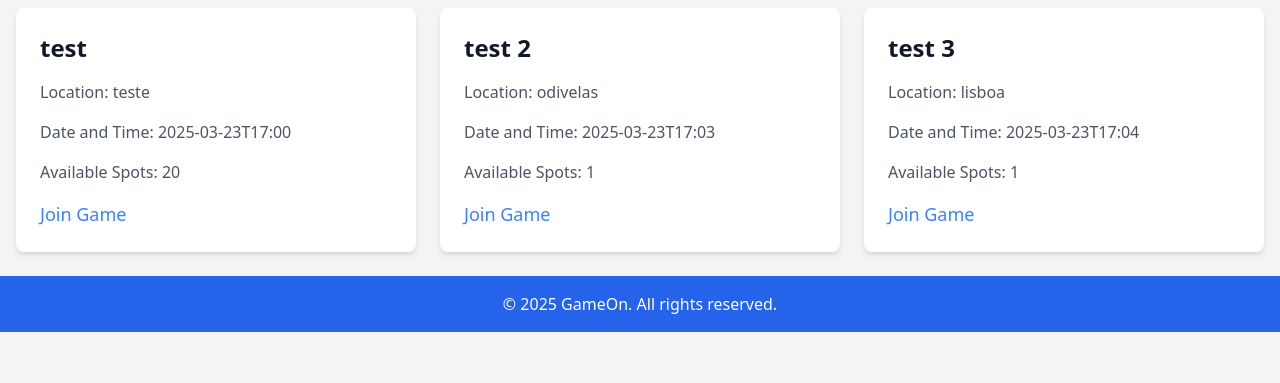
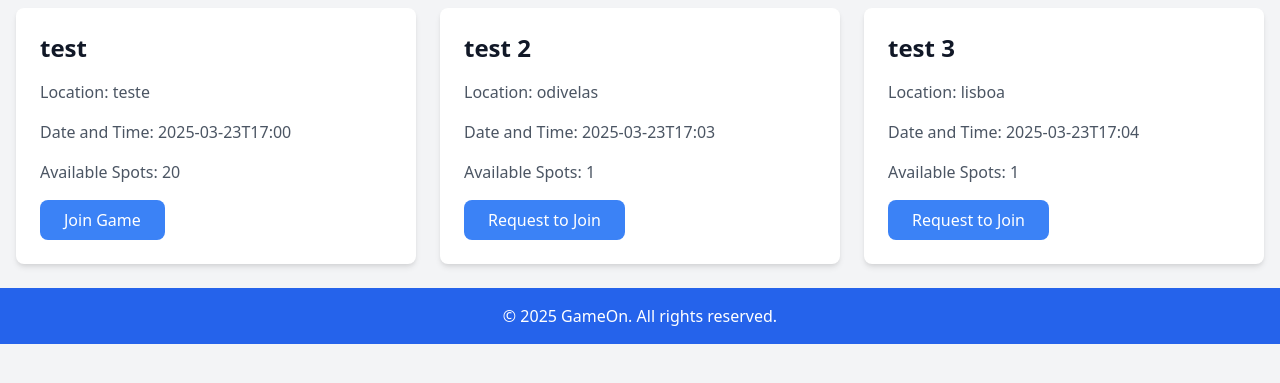
Before and after one commit to Zipex-Dev/GameOn, a Flask app: page /games in a window 1280 px wide. Shown: the part 140-523 px from the top of the page. Run offline with Flask 3, Linux system fonts and the light colour scheme.

Commit message:
Implement join game functionality

```diff
--- a/app.py
+++ b/app.py
@@ -2,8 +2,6 @@ from flask import Flask, render_template, request, redirect, url_for, flash, ses
 from flask_sqlalchemy import SQLAlchemy
 from werkzeug.security import generate_password_hash, check_password_hash
 from flask_migrate import Migrate
-
-
 
 app = Flask(__name__)
 app.config['SQLALCHEMY_DATABASE_URI'] = 'sqlite:///users.db'
@@ -27,6 +25,16 @@ class Game(db.Model):
     available_spots = db.Column(db.Integer, nullable=False)
     game_type = db.Column(db.String(50), nullable=False)  # Ensure this column exists
     additional_notes = db.Column(db.Text, nullable=True)
+
+# JoinRequest model
+class JoinRequest(db.Model):
+    id = db.Column(db.Integer, primary_key=True)
+    user_id = db.Column(db.Integer, db.ForeignKey('user.id'), nullable=False)  # User requesting to join
+    game_id = db.Column(db.Integer, db.ForeignKey('game.id'), nullable=False)  # Game they want to join
+    status = db.Column(db.String(50), nullable=False, default="pending")  # Request status (e.g., pending, approved)
+
+    user = db.relationship('User', backref=db.backref('join_requests', lazy=True))
+    game = db.relationship('Game', backref=db.backref('join_requests', lazy=True))
 
 
 # Initialize the database
@@ -141,6 +149,39 @@ def profile():
     user = User.query.get(session['user_id'])  # Get the logged-in user from the database
     return render_template('profile.html', user=user)
 
+# Join game route (for public games)
+@app.route('/join-game/<int:game_id>', methods=['POST'])
+def join_game(game_id):
+    if 'user_id' not in session:
+        return redirect(url_for('login'))  # Redirect to login if not logged in
+
+    game = Game.query.get(game_id)
+    if game and game.game_type == 'public':
+        # Directly join the public game
+        flash("You have joined the game!", "success")
+        return redirect(url_for('games'))
+    else:
+        flash("This game is private. Please send a join request.", "warning")
+        return redirect(url_for('games'))
+
+# Join request route (for private games)
+@app.route('/request-join/<int:game_id>', methods=['POST'])
+def request_join(game_id):
+    if 'user_id' not in session:
+        return redirect(url_for('login'))  # Redirect to login if not logged in
+
+    game = Game.query.get(game_id)
+    if game and game.game_type == 'private':
+        user_id = session['user_id']
+        join_request = JoinRequest(user_id=user_id, game_id=game.id)
+        db.session.add(join_request)
+        db.session.commit()
+        flash("Your request to join the game has been sent!", "success")
+        return redirect(url_for('games'))
+    else:
+        flash("This game doesn't exist or is not private.", "danger")
+        return redirect(url_for('games'))
+
 # Run the Flask app
 if __name__ == '__main__':
     app.run(debug=True)
--- a/templates/games.html
+++ b/templates/games.html
@@ -25,7 +25,16 @@
           <p class="text-gray-600 mb-4">Location: {{ game.location }}</p>
           <p class="text-gray-600 mb-4">Date and Time: {{ game.date_time }}</p>
           <p class="text-gray-600 mb-4">Available Spots: {{ game.available_spots }}</p>
-          <a href="#" class="text-blue-500 hover:underline text-lg">Join Game</a>
+
+          {% if game.game_type == 'public' %}
+            <form action="/join-game/{{ game.id }}" method="POST">
+              <button type="submit" class="bg-blue-500 text-white px-6 py-2 rounded-lg hover:bg-blue-700 transition-all duration-300">Join Game</button>
+            </form>
+          {% else %}
+            <form action="/request-join/{{ game.id }}" method="POST">
+              <button type="submit" class="bg-blue-500 text-white px-6 py-2 rounded-lg hover:bg-blue-700 transition-all duration-300">Request to Join</button>
+            </form>
+          {% endif %}
         </div>
       {% endfor %}
     </div>
```
Also changed, not shown: instance/users.db.
